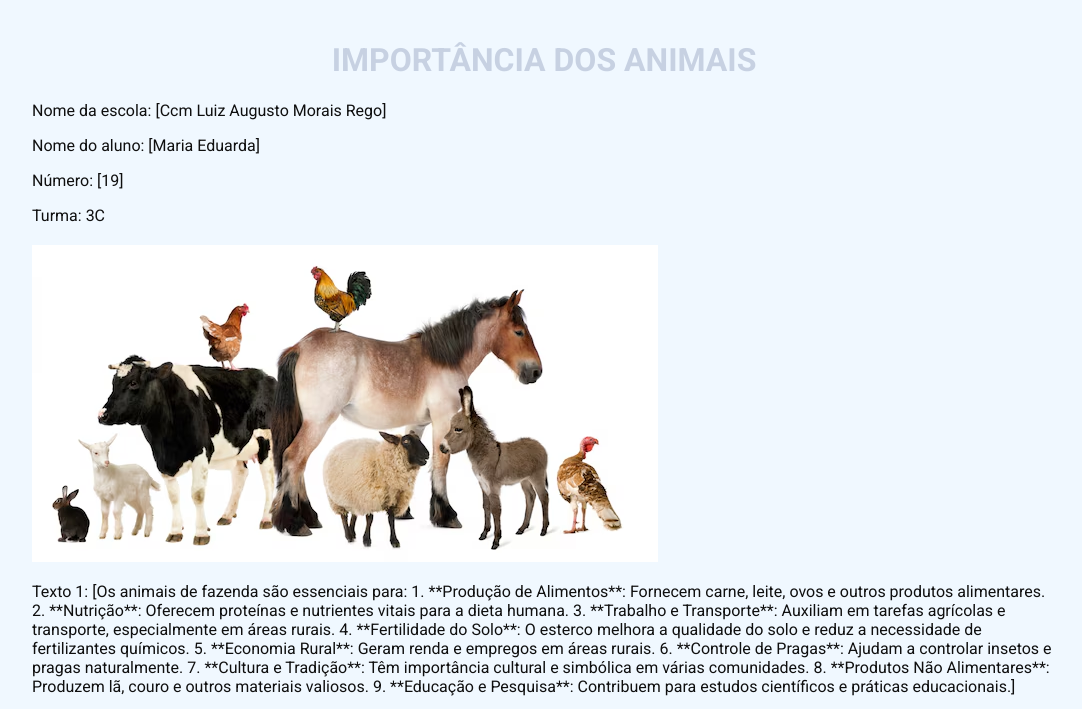
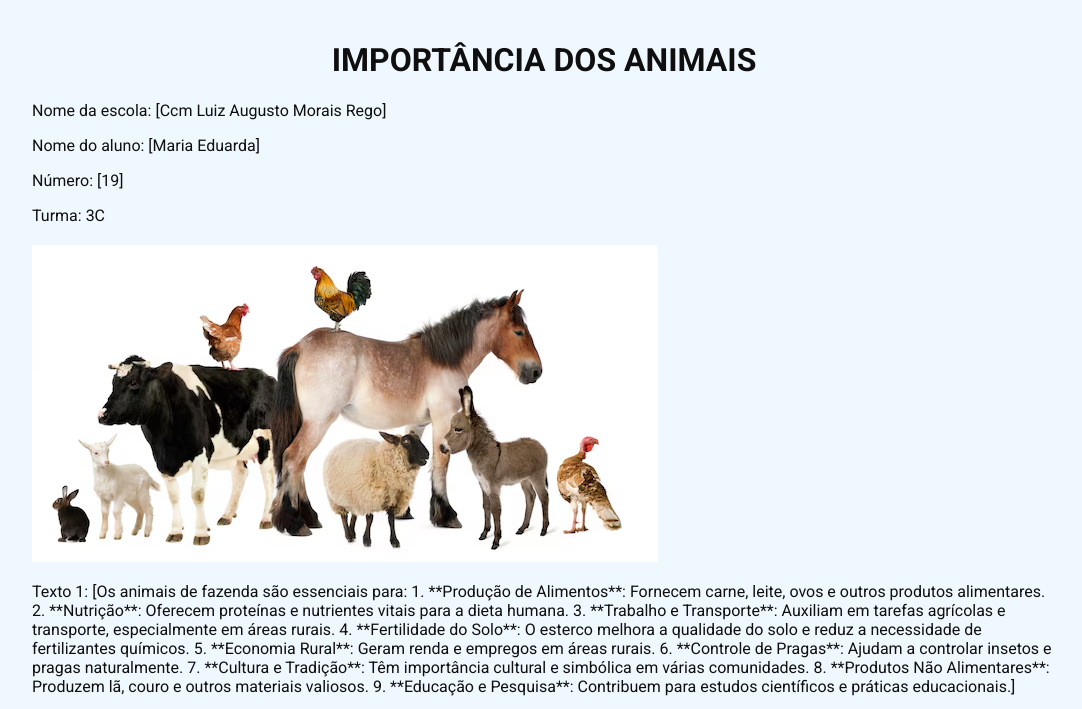
Before and after one commit to Duda2105/Prova27, a plain HTML site: page index.html in a window 1280 px wide. Shown: the top 709 px of the page, without its empty margins (96-1178 px from the left). Drawn offline with Linux system fonts and the light colour scheme.

Commit message:
52002512

```diff
--- a/style.css
+++ b/style.css
@@ -16,7 +16,7 @@ img {
 }
 h1 {
     text-align: center;
-    color: #24376d33; /* Cor do título */
+    color: #0f0f0f; /* Cor do título */
 }
 .content {
     margin-top: 20px;
```
